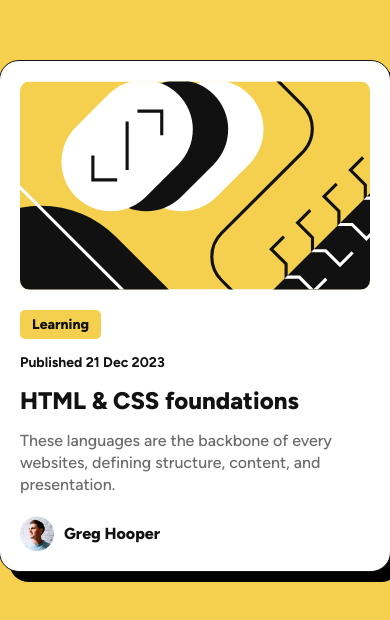
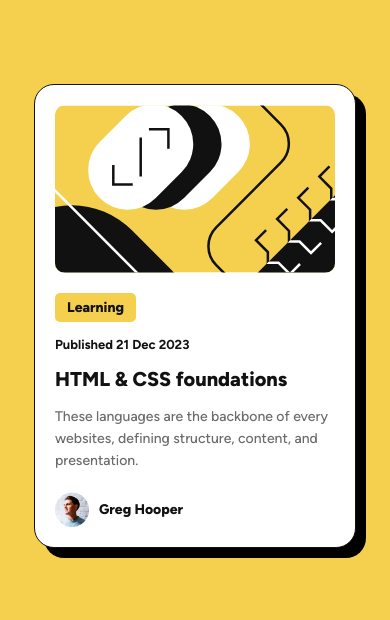
Before and after one commit to Ariarzg/blog-preview-card-main, a plain HTML site: page index.html in a window 390 px wide. Shown: the part 106-726 px from the top of the page. Drawn offline with Linux system fonts and the light colour scheme.

Commit message:
Added Responsiveness

```diff
--- a/style.css
+++ b/style.css
@@ -87,3 +87,25 @@ body {
   font-size: 16px;
   margin-left: 10px;
 }
+
+@media (max-width: 450px) {
+  .thumbnail {
+    width: 280px;
+  }
+  .card h1 {
+    width: 280px;
+    font-size: 20px;
+  }
+  .card p {
+    width: 280px;
+    font-size: 14px;
+  }
+
+  .card .published-date {
+    font-size: 13px;
+  }
+
+  .author h3 {
+    font-size: 14px;
+  }
+}
```
